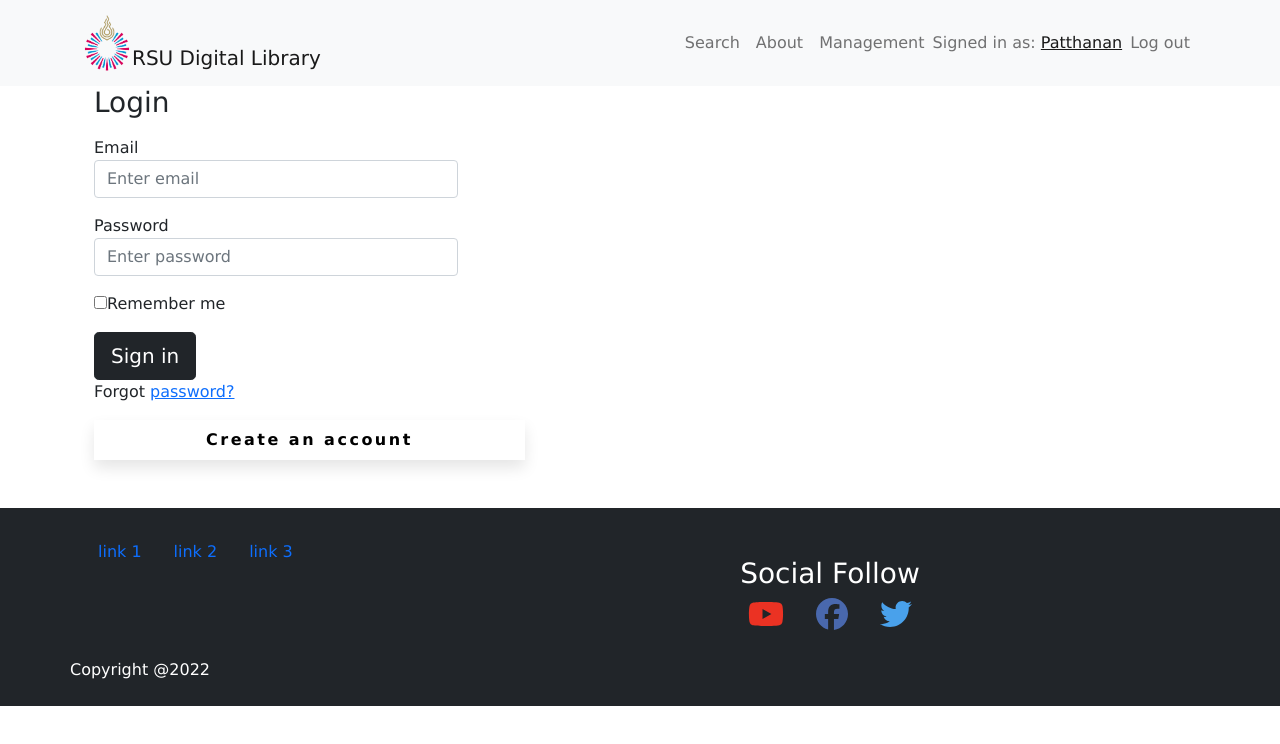
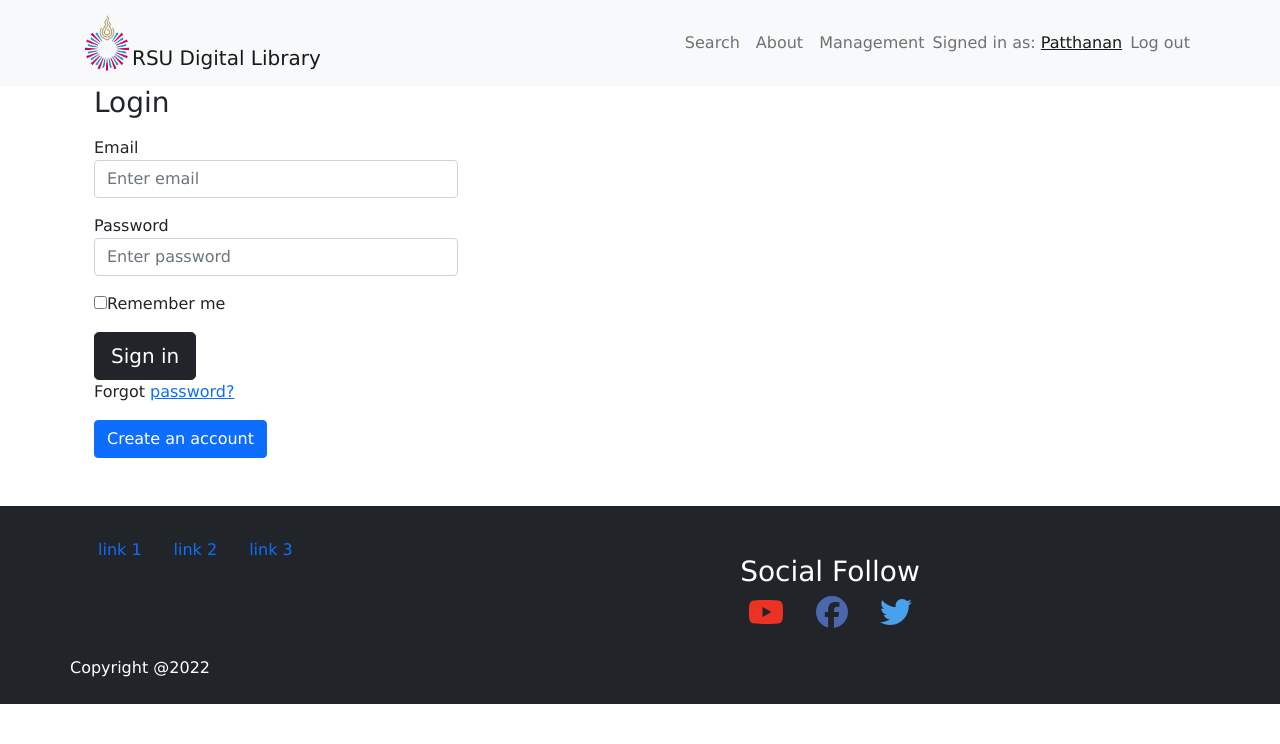
Before and after one commit to patthananp/rsu-digital-library, a React (Create React App) app in the folder Frontend/: page /login in a window 1280 px wide. Shown: the top 744 px of the page. Built offline with nearby package versions, Linux system fonts and the light colour scheme.

Commit message:
change button

```diff
--- a/Frontend/src/Pages/login.js
+++ b/Frontend/src/Pages/login.js
@@ -48,8 +48,8 @@ function Login() {
                     {/* <Col className='mt-3'sm={4}></Col> */}
 
                     <Nav>
-                        {/* <Button type="submit" href="/register" className="button">Create an account</Button> */}
-                        <button>Create an account</button>
+                        <Button type="submit" href="/register" className="button">Create an account</Button>
+                        {/* <button>Create an account</button> */}
                     </Nav>
 
                 </form>
```
